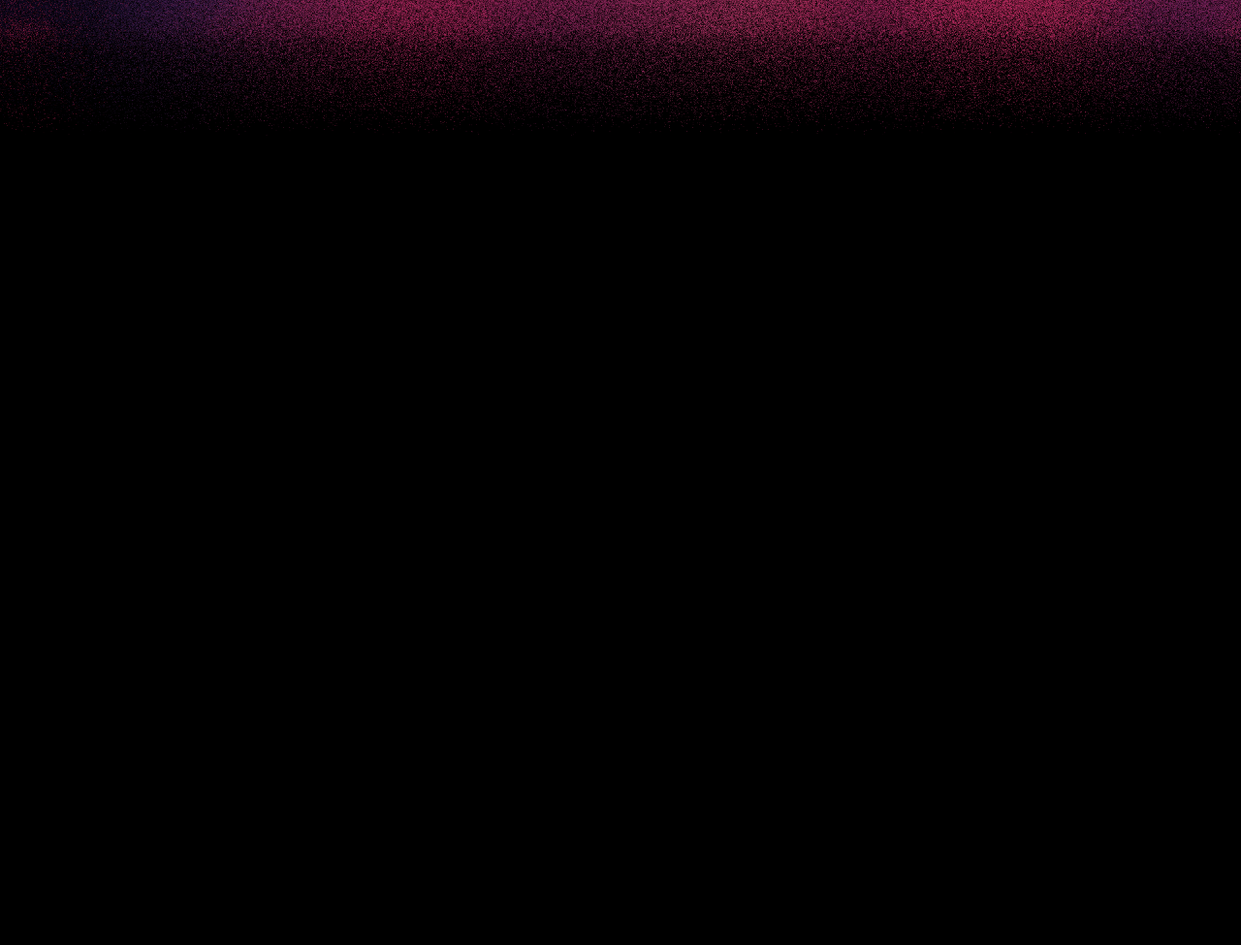
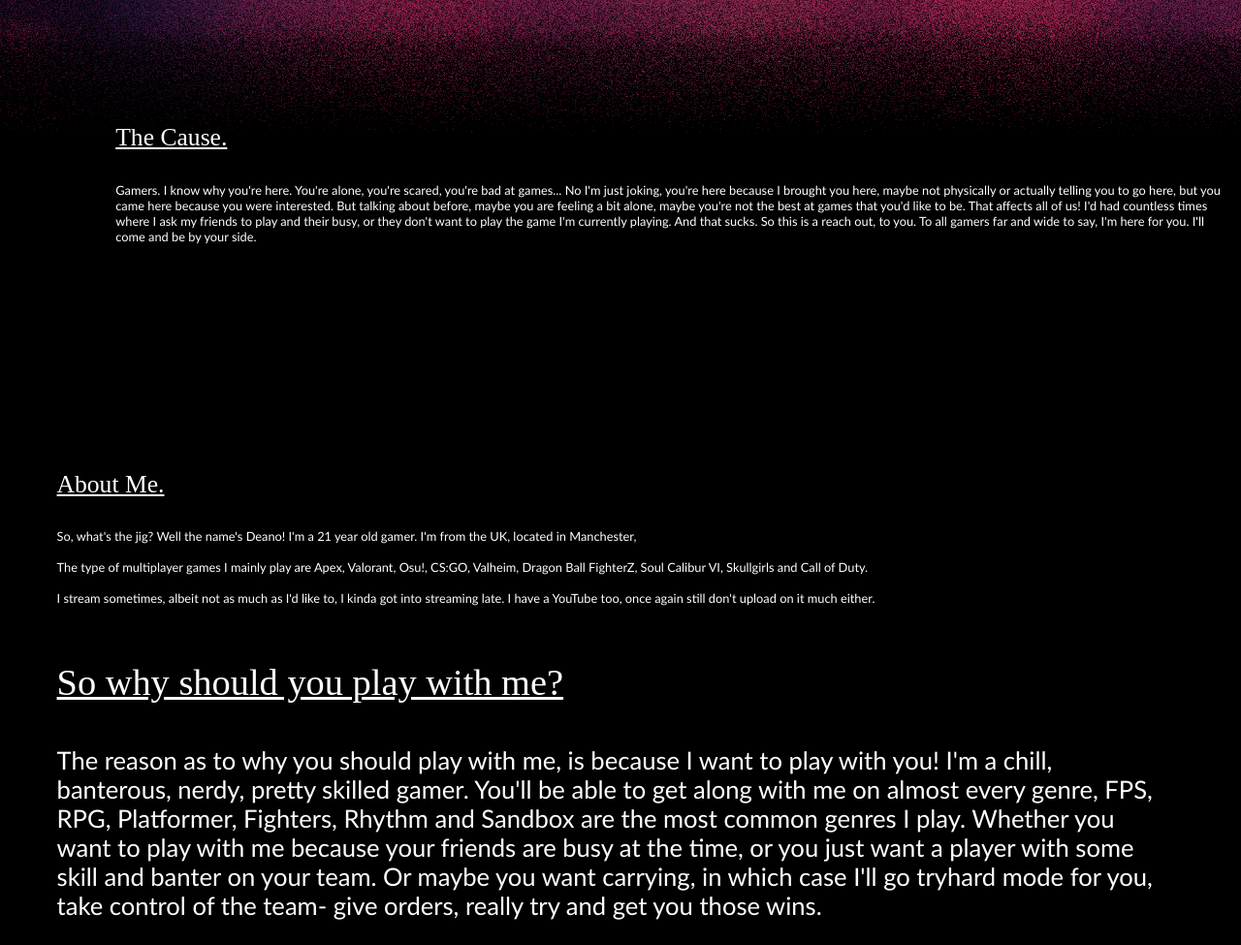
Before and after one commit to ihaschezburga/ihaschezburga.github.io, a plain HTML site: page index.html in a window 1280 px wide. Shown: the part 93-1068 px from the top of the page at 97% size. Before the commit the page ends 800 px from the top, so only its background shows below. Drawn offline with Linux system fonts and the light colour scheme.

Commit message:
Add files via upload

```diff
--- a/index.html
+++ b/index.html
@@ -4,21 +4,57 @@
 <head>
     <title>Clips!</title>
 <meta name="chez" content="width=device-width", initial-scale=1">
-</head>
-<body>
 <div>
     <div class="topleft">
         <img src="images/title.jpg" alt="title" class="center">
         <div class="wrapper">
             <img src="images/slide.png" alt="slide" class="center">
-            <a style="margin-left: 15%;border-width: 2px" href="index.html">the cause</a>
-            <a style="margin-left: 35%;border-width: 2px" href="whyme.html">why me?</a>
-            <a style="margin-left: 56%;border-width: 2px" href="clips.html">clips</a>
-            <a style="margin-left: 75%;border-width: 2px" href="links.html">links</a>
+            <a style="margin-left: 20%;border-width: 2px" href="index.html">the cause</a>
+            <a style="margin-left: 46.5%;border-width: 2px" href="clips.html">clips</a>
+            <a style="margin-left: 70%;border-width: 2px" href="links.html">links</a>
         </div>
     </div>
 </div>
+</head>
+<body>
 
 
+<div class="row">
+    <div class="textcolumn">
+        <div style="padding: 0; margin-bottom: auto; margin-top: 15%; margin-left: 5%;" class="container">
+            <div>
+            <p style="padding: 5px; position: relative; color: white; text-decoration: underline; padding-left: 4%; font-size: 2vw;">The Cause.</p>
+            <p style="font-family:'Gill Sans', 'Gill Sans MT', Calibri, 'Trebuchet MS', sans-serif; position: relative; color: white; padding-left: 4%; margin-right: auto; font-size: 1vw;">
+            Gamers. I know why you're here. You're alone, you're scared, you're bad at games... No I'm just joking, you're here because I brought you here, maybe not physically or actually telling
+            you to go here, but you came here because you were interested. But talking about before, maybe you are feeling a bit alone, maybe you're not the best at games that you'd like to be.
+            That affects all of us! I'd had countless times where I ask my friends to play and their busy, or they don't want to play the game I'm currently playing. And that sucks.
+            So this is a reach out, to you. To all gamers far and wide to say, I'm here for you. I'll come and be by your side.</p>
+            </div>
+        </div>
+    </div>
+    <div class="textcolumn">
+        <div style="padding: 0; margin-bottom: auto; margin-right: auto; margin-top: 15%; margin-left: 5%;" class="container">
+            </div>
+            <p style="padding: 5px; position: relative; color: white; text-decoration: underline; padding-left: 4%; font-size: 2vw;">About Me.</p>
+            <p style="font-family:'Gill Sans', 'Gill Sans MT', Calibri, 'Trebuchet MS', sans-serif; position: relative; color: white; padding-left: 4%; margin-right: auto; font-size: 1vw;">
+            So, what's the jig? Well the name's Deano! I'm a 21 year old gamer. I'm from the UK, located in Manchester,
+            <br>
+            <br>
+            The type of multiplayer games I mainly play are Apex, Valorant, Osu!, CS:GO, Valheim, Dragon Ball FighterZ, Soul Calibur VI, Skullgirls and Call of Duty.
+            <br>
+            <br>
+            I stream sometimes, albeit not as much as I'd like to, I kinda got into streaming late.
+            I have a YouTube too, once again still don't upload on it much either.</p>
+            </div>
+        </div>
+    </div>
+</div>
+<p style="padding: 5px; display: block; position: relative; color: white; text-decoration: underline; width: 90%; padding-left: 4%; font-size: 3vw;">So why should you play with me?</p>
+<p style="font-family:'Gill Sans', 'Gill Sans MT', Calibri, 'Trebuchet MS', sans-serif; position: relative; color: white; width: 90%; padding-left: 4%; margin-right: auto; padding-right: 8%; font-size: 2vw;">
+The reason as to why you should play with me, is because I want to play with you! I'm a chill, banterous, nerdy, pretty skilled gamer. You'll be able to get along with me on almost
+every genre, FPS, RPG, Platformer, Fighters, Rhythm and Sandbox are the most common genres I play. Whether you want to play with me because your friends are busy at the time,
+or you just want a player with some skill and banter on your team. Or maybe you want carrying, in which case I'll go tryhard mode for you, take control of the team- give orders,
+really try and get you those wins. </p>
 
-<a href="https://steamcommunity.com/id/I_has_ChezBurga/"target="_blank">I has ChezBurga</a><p> is my Steam</p>
+</body>
+</html>
```
Also changed, not shown: clips.html (+3 -4 lines), links.html (+3 -4 lines).
